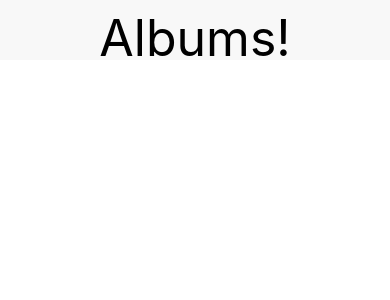
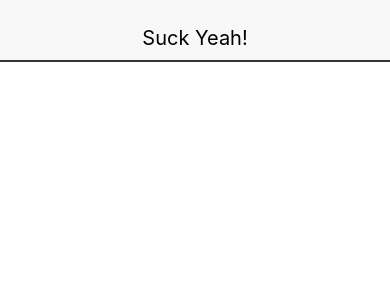
Before and after one commit to arpit73/Albums, a React Native app: screen / in a window 390 px wide. Shown: the top 300 px of the page. Built offline with nearby package versions, Linux system fonts and the light colour scheme.

Commit message:
header complete

```diff
--- a/App.js
+++ b/App.js
@@ -2,7 +2,7 @@ import React from 'react';
 import { AppRegistry } from 'react-native';
 import Header from './src/components/header';
 
-const App = () => <Header />;
+const App = () => <Header headerText={'Suck Yeah!'} />;
 
 AppRegistry.registerComponent('albums', () => App);
 
--- a/src/components/header.js
+++ b/src/components/header.js
@@ -1,11 +1,11 @@
 import React from 'react';
 import { Text, View } from 'react-native';
 
-const Header = () => {
+const Header = props => {
     const { textStyle, viewStyle } = styles;
     return (
         <View style={viewStyle}>
-            <Text style={textStyle}>Albums!</Text>
+            <Text style={textStyle}>{props.headerText}</Text>
         </View>
     );
 };
@@ -16,10 +16,15 @@ const styles = {
         justifyContent: 'center',
         alignItems: 'center',
         height: 60,
-        paddingTop: 15
+        paddingTop: 15,
+        shadowColor: '#000000',
+        shadowOffset: { width: 0, height: 2 },
+        shadowOpacity: 0.8,
+        elevation: 5,
+        position: 'relative'
     },
     textStyle: {
-        fontSize: 50
+        fontSize: 20
     }
 };
 
```
